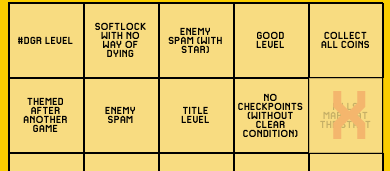
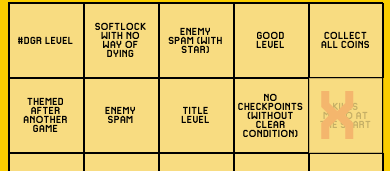
Before and after one commit to PsiKai/mario-maker-bingo-card, a plain HTML site: page index.html in a window 390 px wide. Both pictures are taken after a click on the element "kills mario at the start". Shown: the part 156-327 px from the top of the page. Drawn offline with nearby package versions, Linux system fonts and the light colour scheme.

Commit message:
fixes responsivity

```diff
--- a/bingo.css
+++ b/bingo.css
@@ -167,7 +167,7 @@ button:active {
   }
 
   .cross-off::before {
-    /* margin-left: 0.5rem; */
+    margin-left: -0.5rem;
     font-size: 4rem;
   }
 
```
